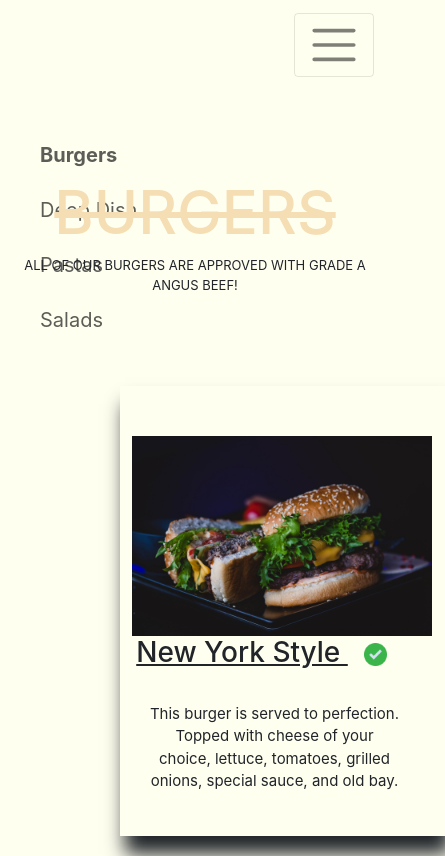
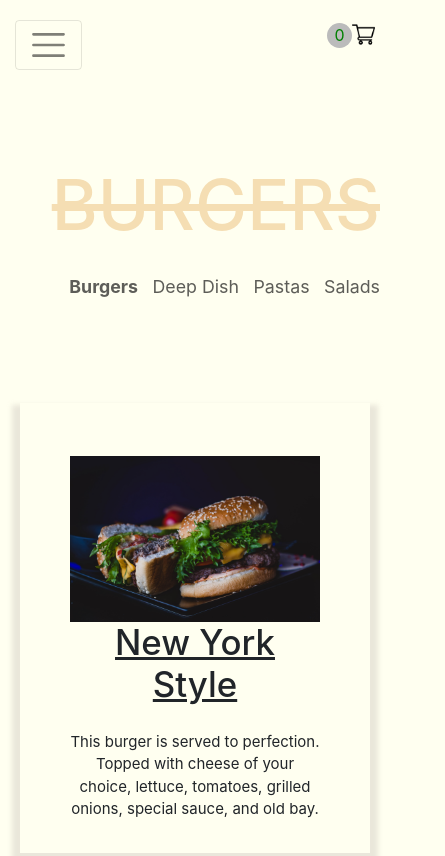
Before and after one commit to ikonCoder/Flavor-Castle, a plain HTML site: page menu/index.html in a window 390 px wide. Shown: the top 856 px of the page, 445 px wide, since content can reach past the window. Drawn offline with nearby package versions, Linux system fonts and the light colour scheme.

Commit message:
Some changes to the mobile styling

```diff
--- /dev/null
+++ b/css/breakpoints.css
@@ -0,0 +1,92 @@
+@media (max-width: 475px){
+    @media only screen and (max-width: 991px) {
+        .justify-content-center{
+            justify-content: unset !important;
+            margin-bottom: 0%;
+            height: 85px;
+        }
+        .navbar-toggler {
+            font-size: 1.7rem !important;
+        }
+        .navbar {
+            background-color: #FFFFF0 !important;
+            position: relative;
+            padding: 0px 15px !important;
+        }
+        .cartContainer {
+            position: absolute;
+            right: 15px;
+            top: 23px;
+        }
+        .Food-title {
+            text-align: right;
+            font-size: 70px;
+            margin-top: 20%;
+            padding-right: 10px;
+        }
+        .ft-1{
+            display: none;
+        }
+        #food-menu {
+            position: absolute;
+            right: 5px;
+            margin-top: 18.8px;
+            width: 100%;
+            text-align: right;
+        }
+        #food-menu li {
+            font-size: 17.8px;
+            color: #060606a6;
+            display: inline;
+            padding-left: 5px;
+            padding-right: 5px;
+            }
+    }
+    .burger-container, #food-image-container{
+        margin: 0px !important;
+        padding-top: 15%;
+    }
+    .burger-image{
+        margin-left: 0px !important;
+    }
+    .burger-container{
+        width: 100%;
+        box-shadow: 0px 10px 5px 8px rgba(204, 198, 188, 0.42);
+        margin-bottom: 25% !important;
+    }
+    #itemTitle{
+        margin: 0px;
+    }
+    .discription {
+        width: 100%;
+        padding-top: 25px;
+        margin-left: 0px;
+    }
+    #food-image-container {
+        margin: 0px !important;
+        margin-top: 25% !important;
+        padding-left: 20px;
+        padding-right: 20px;
+    }
+    #itemTitle{
+        font-size: 34.8px;
+    }
+    .burger-image {
+        width: inherit;
+        height: auto;
+    }
+    #greenTick{
+        display: none;
+    }
+}
+
+@media (max-width: 340px){
+    #food-menu {
+        position: absolute;
+        right: 0px;
+        margin-top: 18.8px;
+        width: 100vw;
+        text-align: center;
+        padding-left: 0px;
+    }
+}
--- a/js/burgerSelections.js
+++ b/js/burgerSelections.js
@@ -1,12 +1,20 @@
+// Globals
+var ids = new Array(6);
+console.log(ids);
+var cartCounter = 0;
 
-    //Section: Loads images and image data onto page
-    function loadImgs(){
+
+
+
+
+  function loadImgs(){
     var imgArr = new Array();
     var imgTitle = new Array();
     var imgDesc = new Array();
     var checkBox = new Array();
     var cartBtnText = new Array();
 
+    // Note: This can be optimized with a loop
     cartBtnText.push(
         'Add To Cart',
         'Add To Cart',
@@ -73,7 +81,7 @@ for(var i = 0; i < imgArr.length; i++){
     innerCartBtn.setAttribute("onclick", "buttonToggle()");
     innerCartBtn.textContent = cartBtnText[i];
 
-
+  // NOTE: Optimize this to not repeat itself. - use burgarContainer as the base and append to the theImg, theTitle,...
     //add the imgs and divs to DOM
     $("#food-image-container").append(burgerContainer);
     $(burgerContainer).append(theImg);
@@ -85,11 +93,8 @@ for(var i = 0; i < imgArr.length; i++){
     }
 }
 loadImgs();
+//
 
-
-//Section: Handles the cart functionality
-var cartCounter = 0;
-var mathFuncVar;
 var addToCartBtn = document.getElementById("text");
 addToCartBtn.value = "notAdded";
 
@@ -100,34 +105,30 @@ function subtractor(num){
   cartCounter -= 1;
 }
 
+var uniqueName = ['abc','ght','kuk','dsi'];
 
-//Functions that compute the math for the shopping cart.
-function cartMath(){
-  if(mathFuncVar === 1){
-    adder(cartCounter);
-      $("#cartValue").text(cartCounter);
-      console.log("Items added!");
+function buttonToggle(){
+ var addToCartBtn = document.getElementById("text");
+
+  if (addToCartBtn.value === "notAdded") {
+    addToCartBtn.value = "added";
+    addToCartBtn.innerHTML = "Remove From Cart";
+
+    $("#cartValue").text(adder(cartCounter));
+    $("#cartValue").text(cartCounter);
   }
+  else {
+    addToCartBtn.value = "notAdded";
+    addToCartBtn.innerHTML = "Add To Cart";
 
-  if(mathFuncVar === 0){
-    subtractor(cartCounter);
-      $("#cartValue").text(cartCounter);
-      console.log("Items Subtracted!");
+    $("#cartValue").text(subtractor(cartCounter));
+    $("#cartValue").text(cartCounter);
   }
 }
 
-//Functions that toggle the text for the "add to cart button"
-function buttonToggle(){
-  if(addToCartBtn.value === "notAdded") {
-    mathFuncVar = 1;
-    addToCartBtn.value = "added";
-    addToCartBtn.innerHTML = "Remove From Cart";
-      cartMath();
-  }
-  else{
-    mathFuncVar = 0;
-    addToCartBtn.value = "notAdded";
-    addToCartBtn.innerHTML = "Add To Cart";
-      cartMath();
-  }
-}
+//Assign each img an id + #. Loop through the numbers when needed to identify which button was selected. Add and sub per usual, but each function checks if the id has already been selcected.  [*thought: what if the counter in the cart had an array with all the chosen id/fooditems and then comparied them to the ids of the items in the html] if(button has
+  // don't add to
+// }
+
+
+// });
--- a/menu/deepDish.html
+++ b/menu/deepDish.html
@@ -11,6 +11,8 @@
     <!--Menu CSS-->
     <link rel="stylesheet" href="../css/menu.css">
     <link rel="stylesheet" href="../css/main.css">
+    <link rel="stylesheet" href="../css/breakpoints.css">
+
 
 </head>
 <body>
@@ -39,18 +41,25 @@
         <a class="cartContainer" href="order.html">
           <img id="shoppingCart" src="../images/cart.png"/>
         </a>
-        <ul id="food-menu">
+        <!-- <ul id="food-menu">
           <a href="index.html"><li>Burgers</li></a>
           <a href="deepDish.html"><b><li>Deep Dish</li></a></b>
           <a href="pasta.html"><li>Pastas</li></a>
           <a href="salad.html"><li>Salads</li></a>
-        </ul>
+        </ul> -->
       </div>
 
           <div>
             <h2 class="Food-title">DEEP DISH</h2>
             <p class="ft-1">You can enjoy one of our specialty pizzas or get creative with your own!</p>
           </div>
+
+          <ul id="food-menu">
+            <a href="index.html"><li>Burgers</li></a>
+            <a href="deepDish.html"><b><li>Deep Dish</li></a></b>
+            <a href="pasta.html"><li>Pastas</li></a>
+            <a href="salad.html"><li>Salads</li></a>
+          </ul>
 
         <div id="food-image-container">
           <div class="burger-container">
--- a/menu/index.html
+++ b/menu/index.html
@@ -11,6 +11,7 @@
     <!--Menu CSS-->
     <link rel="stylesheet" href="../css/menu.css">
     <link rel="stylesheet" href="../css/main.css">
+    <link rel="stylesheet" href="../css/breakpoints.css">
 
     <style>
   .container {
@@ -93,30 +94,29 @@
       </div>
     </a>
   <!-- Hidden on default. Visible on mobile -->
-  </div>
+  <!-- </div>
     <ul id="food-menu">
       <a href="index.html"><b><li>Burgers</li></b></a>
       <a href="deepDish.html"><li>Deep Dish</li></a>
       <a href="pasta.html"><li>Pastas</li></a>
       <a href="salad.html"><li>Salads</li></a>
     </ul>
-  </div>
+  </div> -->
       <div>
         <h2 class="Food-title">BURGERS</h2>
         <p class="ft-1">All of our burgers are approved with Grade A angus beef!</p>
       </div>
+      <!-- Hidden on default. Visible on mobile -->
+        </div>
+          <ul id="food-menu">
+            <a href="index.html"><b><li>Burgers</li></b></a>
+            <a href="deepDish.html"><li>Deep Dish</li></a>
+            <a href="pasta.html"><li>Pastas</li></a>
+            <a href="salad.html"><li>Salads</li></a>
+          </ul>
+      </div>
     <!-- Using js to fill in images with their name and desc. -->
     <div id="food-image-container">
-      <div class="burger-container container">
-        <img class="burger-image" src="../Menu/menuImages/burger-cheeseburger-close-up-1199960.jpg">
-        <div class="middle">
-          <p class="text" id="text" onclick="buttonToggle()" class="text">Add To Cart</p>
-        </div>
-          <h3 id="itemTitle">New York Style
-            <img id="greenTick" src="../menu/menuImages/tick.png" />
-          </h3>
-          <p class="discription">This burger is served to perfection. Topped with cheese of your choice, lettuce, tomatoes, grilled onions, special sauce, and old bay.</p>
-      </div>
       <div class="burger-container container">
         <img class="burger-image" src="../Menu/menuImages/burger-cheeseburger-close-up-1199960.jpg">
         <div class="middle">
```
Also changed, not shown: menu/pasta.html (+11 -2 lines), menu/salad.html (+11 -2 lines).
